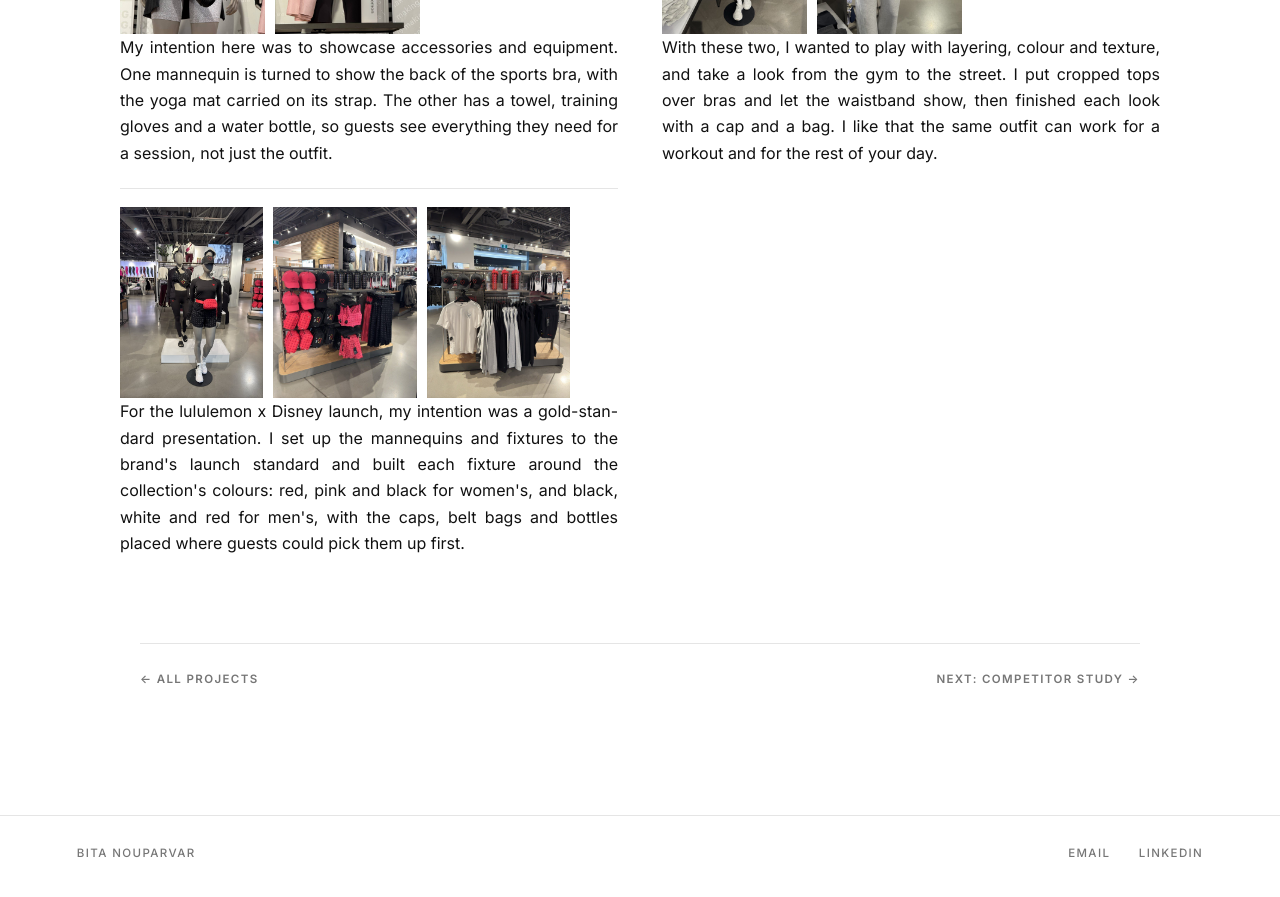
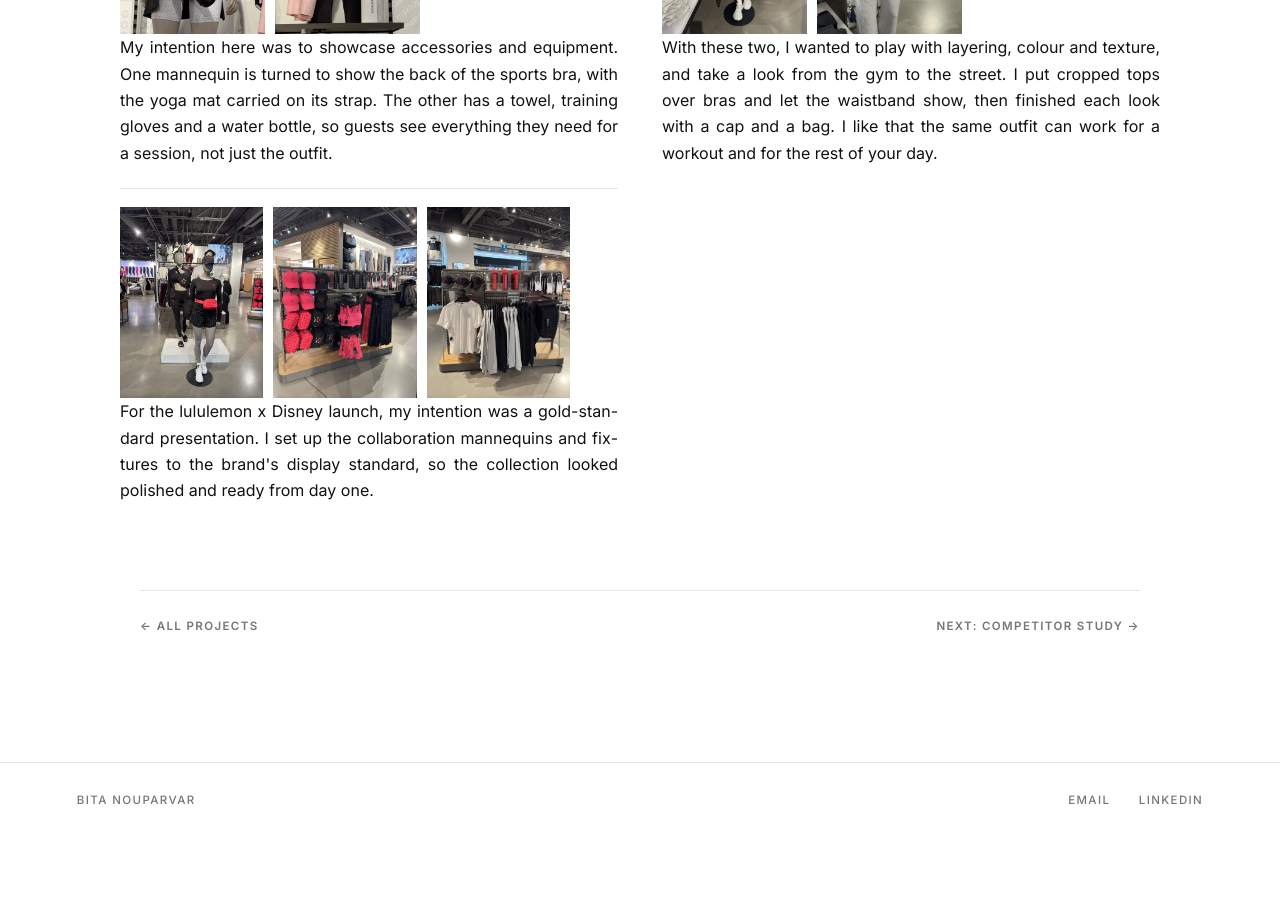
Before and after one commit to bitanp1994/bitanouparvar.com, a Jekyll site: the page built from projects/visual-merchandising.html, in a window 1280 px wide and 900 px high, scrolled down 1752 px. Shown: the top 897 px of the window. Built offline with Jekyll 4.4.1, drawn with Linux system fonts in a browser that asks for light colours; after the commit the page ends 2599 px from its top, so only the background shows below that.

Commit message:
VM: restore Disney gold-standard text
Co-Authored-By: Claude Opus 5.5 <noreply@anthropic.com>
Claude-Session: https://claude.ai/code/session_011ZU1tgXn8aNEA1hgF5gWNT

```diff
--- a/projects/visual-merchandising.html
+++ b/projects/visual-merchandising.html
@@ -86,7 +86,7 @@ permalink: /projects/visual-merchandising/
         <figure><img src="{{ '/assets/img/vm/disney-womens.jpg' | relative_url }}" alt="lululemon x Disney fixture in red, pink and black: caps, belt bags, bottles, socks, a printed bra, skirts and leggings" loading="lazy"></figure>
         <figure><img src="{{ '/assets/img/vm/disney-mens.jpg' | relative_url }}" alt="lululemon x Disney fixture in black, white, grey and red: caps, red bottles, socks, a white tee, hoodies and shorts" loading="lazy"></figure>
       </div>
-      <p class="vm-text">For the lululemon x Disney launch, my intention was a gold-standard presentation. I set up the mannequins and fixtures to the brand's launch standard and built each fixture around the collection's colours: red, pink and black for women's, and black, white and red for men's, with the caps, belt bags and bottles placed where guests could pick them up first.</p>
+      <p class="vm-text">For the lululemon x Disney launch, my intention was a gold-standard presentation. I set up the collaboration mannequins and fixtures to the brand's display standard, so the collection looked polished and ready from day one.</p>
     </div>
   </section>
 </article>
```
